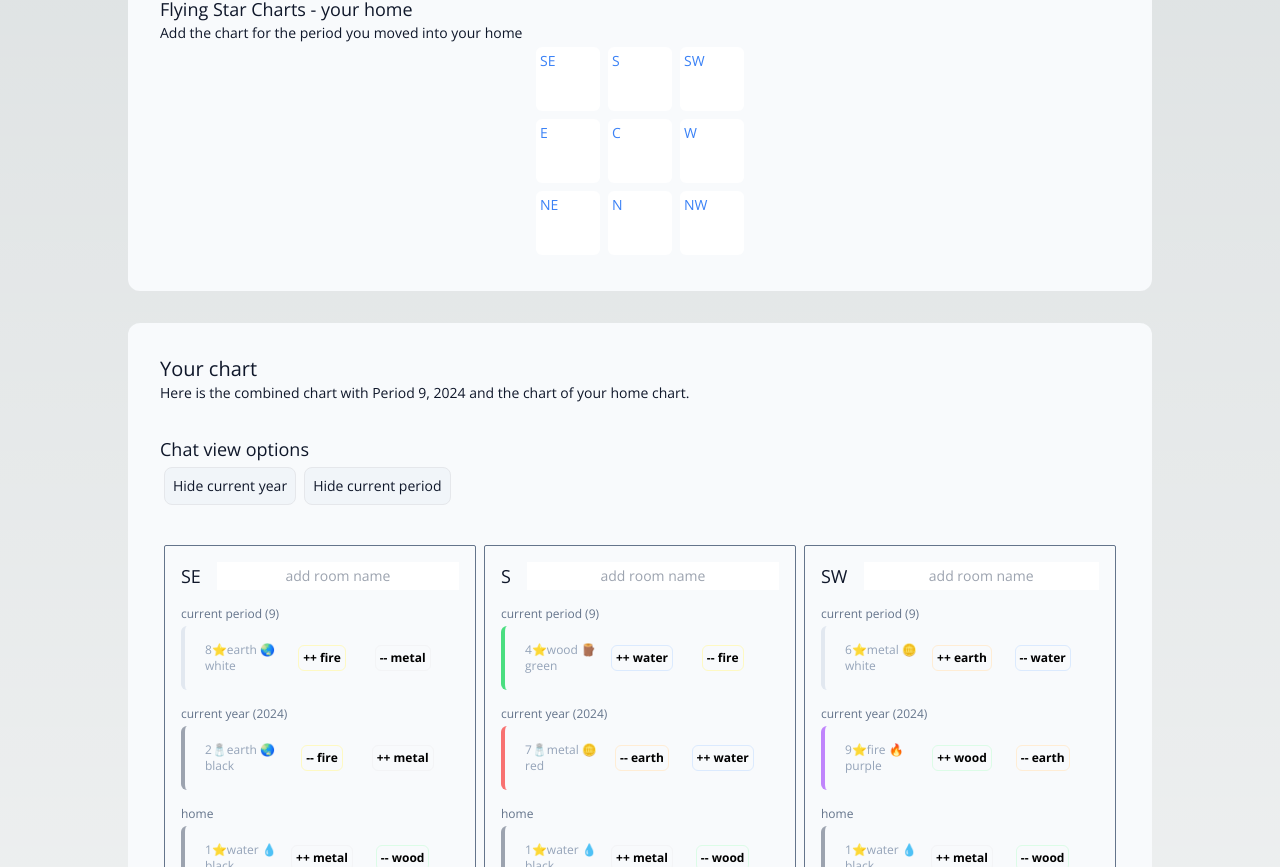
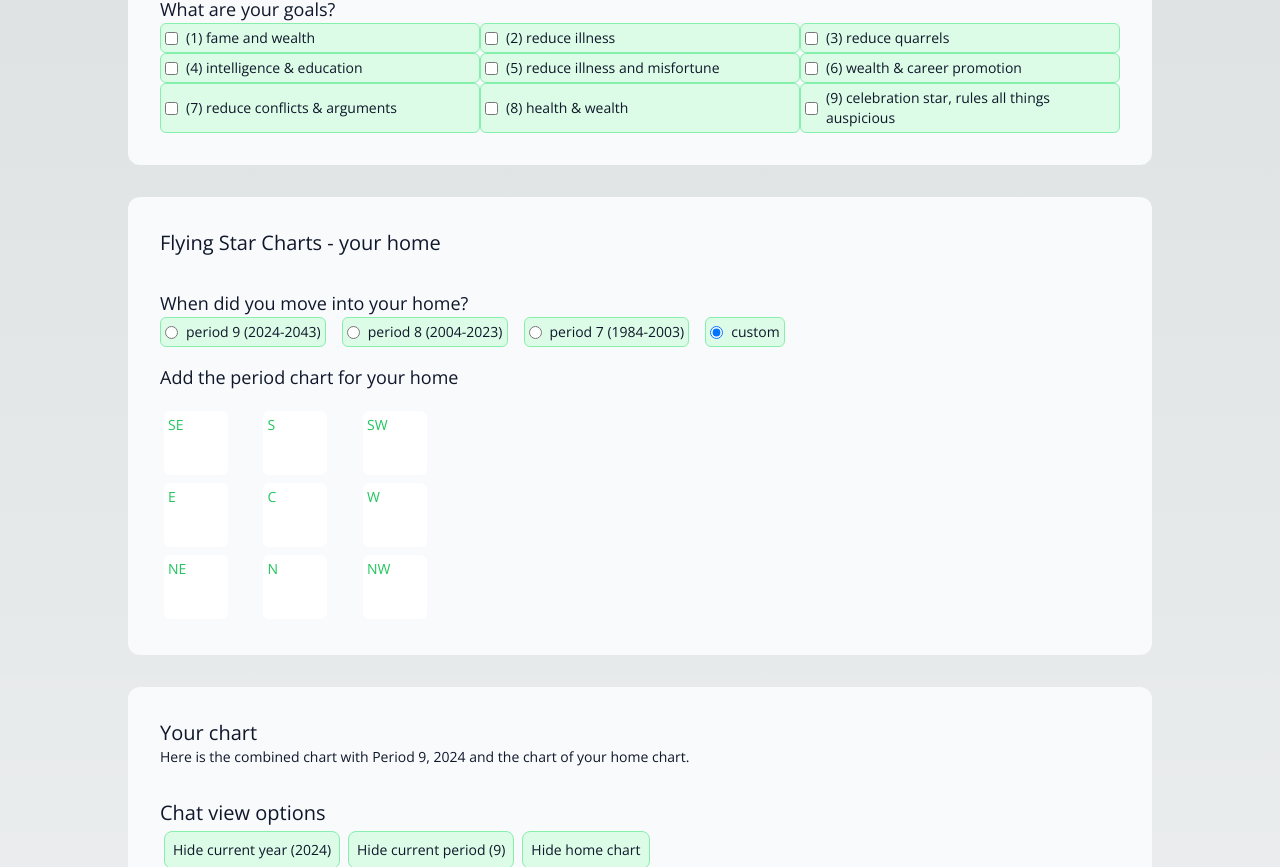
Before and after one commit to nivaaz/flying-star-feng-shui, a Next.js app: page / in a window 1280 px wide. Shown: the part 693-1560 px from the top of the page. Built offline with nearby package versions, Linux system fonts and the light colour scheme; a web font is replaced by a local one.

Commit message:
add in goals, period moved in,  notes, room name

```diff
--- a/src/app/charts.ts
+++ b/src/app/charts.ts
@@ -1,20 +1,36 @@
 export type Element = "fire" | "earth" | "wood" | "metal" | "water";
+type LoShuSquare = Star[][];
+
+
 export const directions = [
     ["SE", "S", "SW"],
     ["E", "C", "W"],
     ["NE", "N", "NW"],
 ];
 
-export const currentYear: Star[][] = [
+export const currentYear: LoShuSquare = [
     [2, 7, 9],
     [1, 3, 5],
     [6, 8, 4],
 ]
-export const period9: Star[][] = [
+export const period9: LoShuSquare = [
     [8, 4, 6],
     [7, 9, 2],
     [3, 5, 1],
 ]
+const period8: LoShuSquare = [
+    [7, 3, 5],
+    [6, 8, 1],
+    [2, 4, 9],
+]
+const period7: LoShuSquare = [
+    [6, 2, 4],
+    [5, 7, 9],
+    [1, 3, 8],
+]
+
+export const loShuSquareByPeriod: LoShuSquare[] = [period9, period8, period7]
+
 export type Star = 1 | 2 | 3 | 4 | 5 | 6 | 7 | 8 | 9;
 
 export const elementNumberMap: Record<Star, { auspicious: boolean, color: string, elementIcon: string, theme: string; element: Element }> = {
--- a/src/app/currentElement.tsx
+++ b/src/app/currentElement.tsx
@@ -17,11 +17,11 @@ const ColouredElement = ({
     <p
       className={clsx(
         "text-xs rounded-md p-1 m-auto text-black dark:text-white font-bold border",
-        element === "fire" && "border-yellow-100",
-        element === "earth" && "border-orange-100",
-        element === "wood" && "border-green-100",
-        element === "metal" && "border-gray-100",
-        element === "water" && "border-blue-100"
+        element === "fire" && "border-yellow-200",
+        element === "earth" && "border-orange-200",
+        element === "wood" && "border-green-200",
+        element === "metal" && "border-gray-200",
+        element === "water" && "border-blue-200"
       )}
     >
       {isAuspicious ? "--" : "++"} {element}
--- a/src/app/page.tsx
+++ b/src/app/page.tsx
@@ -4,6 +4,7 @@ import {
   currentYear,
   directions,
   elementNumberMap,
+  loShuSquareByPeriod,
   period9,
   Star,
 } from "./charts";
@@ -11,15 +12,49 @@ import Intro from "./intro";
 import CurrentElement from "./currentElement";
 import Container from "./components/container";
 
+const periods = [
+  "period 9 (2024-2043)",
+  "period 8 (2004-2023)",
+  "period 7 (1984-2003)",
+  "custom",
+];
+
+const defaultLoShuSquare: Star[][] = [
+  [1, 1, 1],
+  [1, 1, 1],
+  [1, 1, 1],
+];
+
 export default function Home() {
   const [homeChart, setHomeChart] = useState<Star[][]>([
     [1, 1, 1],
     [1, 1, 1],
     [1, 1, 1],
   ]);
+  const [customPeriod, setCustomPeriod] = useState<Boolean>(true);
 
   const [showPeriod, setShowPeriod] = useState(true);
   const [showYear, setShowYear] = useState(true);
+  const [showHomePeriod, setShowHomePeriod] = useState(true);
+  const [goals, setGoals] = useState<Boolean[]>([
+    false,
+    false,
+    false,
+    false,
+    false,
+    false,
+    false,
+    false,
+    false,
+  ]);
+
+  const onChangeGoals = (e: React.ChangeEvent<HTMLInputElement>) => {
+    const index = parseInt(e.target.value);
+    const newGoals = [...goals];
+    newGoals[index] = !newGoals[index];
+    setGoals(newGoals);
+    console.log(newGoals);
+  };
 
   const onChangeChartValue = (e: React.ChangeEvent<HTMLInputElement>) => {
     const [i, j] = e.target.id.split(" ");
@@ -27,6 +62,20 @@ export default function Home() {
     const currRow: Star[] = newChart[parseInt(i)];
     currRow[parseInt(j)] = parseInt(e.target.value) as Star;
     setHomeChart(newChart);
+  };
+
+  const onSelectPeriod = (e: React.ChangeEvent<HTMLInputElement>) => {
+    const periodIndex = e.target.value;
+    console.log(periodIndex);
+    if (periodIndex === "periodIndex3") {
+      setHomeChart(defaultLoShuSquare);
+      setCustomPeriod(true);
+    } else {
+      setCustomPeriod(false);
+      const period = parseInt(periodIndex.slice(-1));
+      setHomeChart(loShuSquareByPeriod[period]);
+      console.log(loShuSquareByPeriod[period]);
+    }
   };
 
   return (
@@ -39,25 +88,72 @@ export default function Home() {
         </div>
 
         <Intro />
-        {/* <Container>
+        <Container>
           <div>
-            <p> What are your goals?</p>
-            {Array.from(Array(8).keys()).map((star, i) => (
-              <button key={i} className="border rounded-md p-2 m-1 text-black" >{}</button>
+            <p className="text-lg"> What are your goals?</p>
+            <div className="grid grid-cols-3">
+              {Array.from(Array(9).keys()).map((_, index) => (
+                <label
+                  key={index}
+                  className="flex items-center space-x-2 p-1 border border-green-300 bg-green-100 rounded-md"
+                >
+                  <input
+                    type="checkbox"
+                    value={index + 1}
+                    className="rounded-md"
+                    onChange={onChangeGoals}
+                  />
+                  <p>
+                    {"(" + (index + 1) + ") "}
+                    {!elementNumberMap[(index + 1) as Star].auspicious &&
+                      "reduce "}
+                    {elementNumberMap[(index + 1) as Star].theme}
+                  </p>
+                </label>
               ))}
             </div>
-        </Container> */}
+          </div>
+        </Container>
         <Container>
           <div>
-            <h2 className="text-lg">Flying Star Charts - your home</h2>
-            <p> Add the chart for the period you moved into your home </p>
+            <h2 className="text-xl">Flying Star Charts - your home</h2>
           </div>
-          <div className="w-fit m-auto">
+          <div className="w-fit">
+            <p className="pt-8 text-lg"> When did you move into your home?</p>
+            <div>
+              <div className="flex justify-center space-x-4">
+                {periods.map((period, i) => (
+                  <label
+                    className="flex items-center space-x-2 p-1 border border-green-300 bg-green-100 rounded-md"
+                    key={period}
+                  >
+                    <input
+                      type="radio"
+                      name="periodIndex"
+                      value={"periodIndex" + i}
+                      onChange={onSelectPeriod}
+                      defaultChecked={i === 3}
+                    />
+                    <span>{period}</span>
+                  </label>
+                ))}
+              </div>
+            </div>
+            <div className="w-fit mr-auto">
+              {customPeriod && (
+                <>
+                  <p className="py-4 text-lg">
+                    {" "}
+                    Add the period chart for your home
+                  </p>
                   <div className="grid grid-cols-3">
                     {directions.map((row, i) =>
                       row.map((cell, j) => (
                         <label className="p-1 m-0" key={row + cell}>
-                    <p className="absolute text-blue-500 pl-1 pt-1"> {cell} </p>{" "}
+                          <p className="absolute text-green-500  pl-1 pt-1">
+                            {" "}
+                            {cell}{" "}
+                          </p>{" "}
                           <input
                             id={i + " " + j}
                             pattern="[0-9]*"
@@ -68,6 +164,9 @@ export default function Home() {
                           />
                         </label>
                       ))
+                    )}
+                  </div>
+                </>
               )}
             </div>
           </div>
@@ -82,24 +181,33 @@ export default function Home() {
             </p>
           </div>
           <div className="py-8 print:hidden">
-            <p className="text-lg"> Chat view options </p>
+            <p className="text-xl"> Chat view options </p>
             <button
-              className="border bg-slate-100 p-2 rounded-lg dark:bg-slate-900 dark:text-slate-100 m-1"
+              className="border border-green-300 bg-green-100 p-2 rounded-lg dark:bg-green-900 dark:text-green-100 m-1"
               onClick={() => {
                 console.log(showYear);
                 setShowYear(!showYear);
               }}
             >
-              {showYear ? "Hide" : "Show"} current year
+              {showYear ? "Hide" : "Show"} current year (2024)
             </button>
             <button
-              className="border bg-slate-100 p-2 rounded-lg dark:bg-slate-900 dark:text-slate-100 m-1"
+              className="border border-green-300 bg-green-100 p-2 rounded-lg dark:bg-green-900 dark:text-green-100 m-1"
               onClick={() => {
                 console.log(showPeriod);
                 setShowPeriod(!showPeriod);
               }}
             >
-              {showPeriod ? "Hide" : "Show"} current period{" "}
+              {showPeriod ? "Hide" : "Show"} current period (9)
+            </button>
+            <button
+              className="border border-green-300 bg-green-100 p-2 rounded-lg dark:bg-green-900 dark:text-green-100 m-1"
+              onClick={() => {
+                console.log(showHomePeriod);
+                setShowHomePeriod(!showHomePeriod);
+              }}
+            >
+              {showHomePeriod ? "Hide" : "Show"} home chart{" "}
             </button>
           </div>
 
@@ -108,10 +216,10 @@ export default function Home() {
               row.map((_, j) => (
                 <div
                   key={i + j}
-                  className="p-4 space-y-4 border border-slate-500 m-1 rounded-sm"
+                  className="p-4 space-y-4 border border-green-200 m-1 rounded-sm"
                 >
                   <div className="flex space-x-4">
-                    <p className="text-center text-lg">{directions[i][j]} </p>
+                    <p className="text-center text-xl">{directions[i][j]} </p>
                     <input
                       className="w-full dark:bg-slate-800 dark:text-slate-100 text-center py-1 text-slate-900 "
                       type="text"
@@ -130,7 +238,9 @@ export default function Home() {
                       star={currentYear[i][j]}
                     />
                   )}
+                  {showHomePeriod && (
                     <CurrentElement chart="home" star={homeChart[i][j]} />
+                  )}
                   <textarea
                     className="w-full dark:bg-slate-800 dark:text-slate-100 py-1 text-slate-900"
                     placeholder="notes"
@@ -147,7 +257,7 @@ export default function Home() {
               onClick={() => {
                 window.print();
               }}
-              className="border bg-slate-100 p-2 rounded-lg dark:bg-slate-900 dark:text-slate-100 m-1"
+              className="border border-green-300 bg-green-100 p-2 rounded-lg dark:bg-green-900 dark:text-green-100 m-1"
             >
               {" "}
               Save Design{" "}
```
Lines whose indentation alone changed are shown as unchanged.
